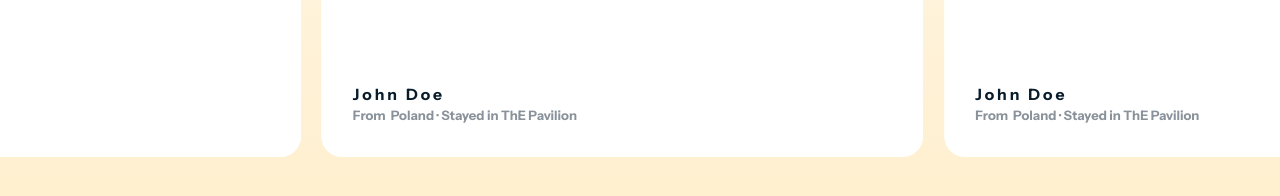
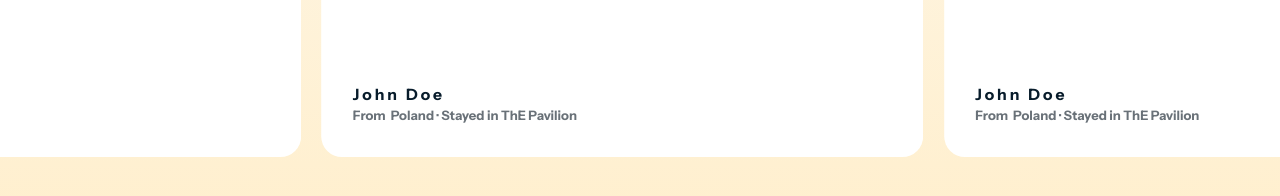
Before and after one commit to hamzaelbaz/halim-morocco-journeys, a website: page public/index.html in a window 1280 px wide. Shown: the part 6104-6300 px from the top of the page. Drawn offline with Linux system fonts and the light colour scheme.

Commit message:
modify the files

```diff
--- a/public/css/main.css
+++ b/public/css/main.css
@@ -661,7 +661,7 @@
 }
 .author-country{
   font-size: .625rem;
-  color: rgba(8, 28, 43, .48);
+  color: #697178;
 }
 .author-name , .author-country{
   font-family: var(--ff-sans);
```
